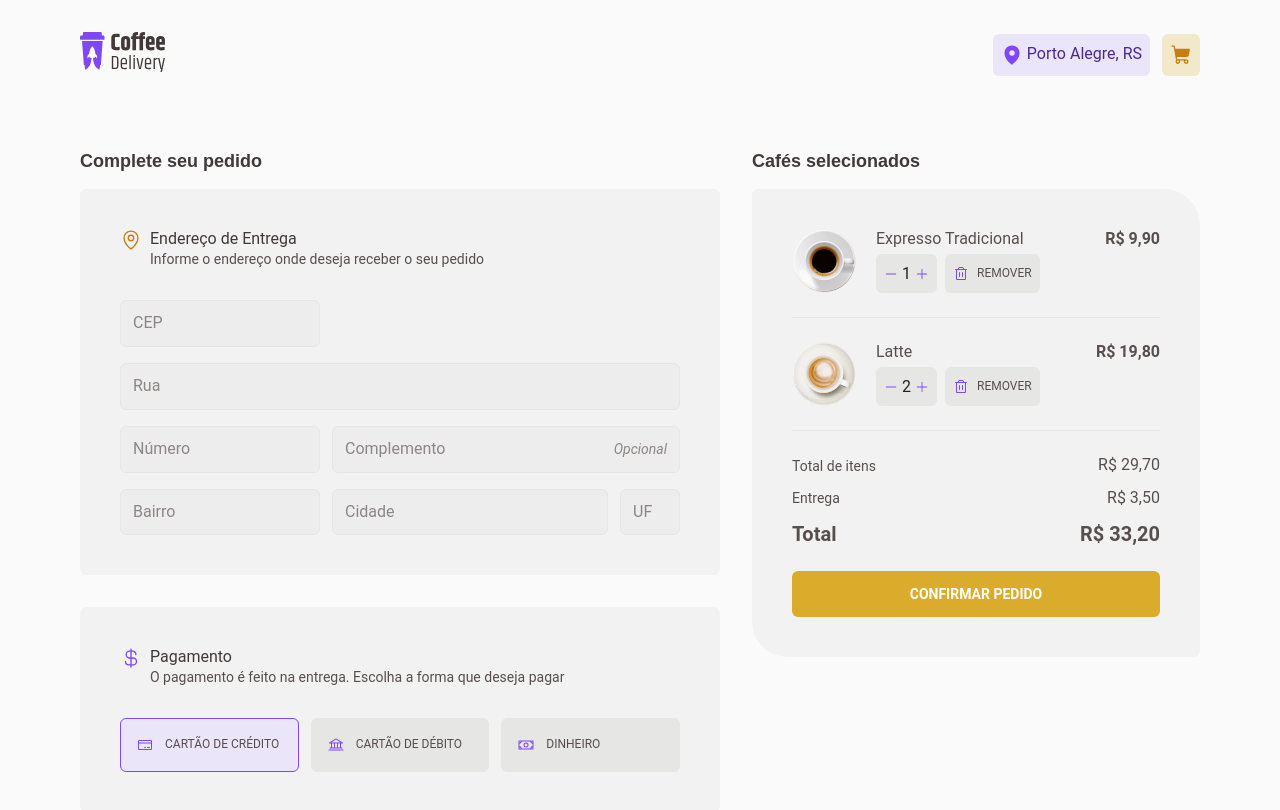
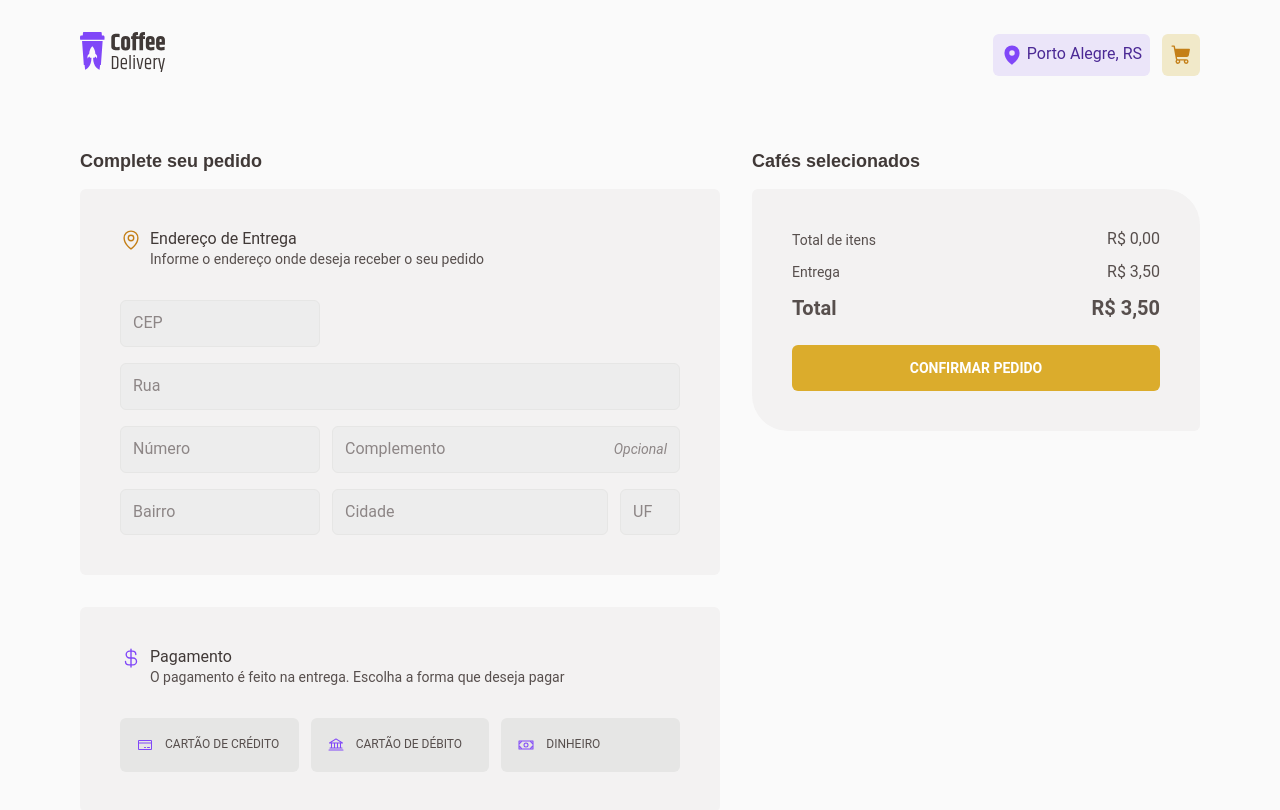
Before and after one commit to alessandroibes/ignite-challenge-reacjs-coffee-delivery, a React (Vite) app: page /checkout in a window 1280 px wide. Shown: the top 810 px of the page. Built offline with nearby package versions, Linux system fonts and the light colour scheme.

Commit message:
Funcionalidade de fechamento do pedido

```diff
--- a/package.json
+++ b/package.json
@@ -10,6 +10,7 @@
     "preview": "vite preview"
   },
   "dependencies": {
+    "@hookform/resolvers": "^3.7.0",
     "@phosphor-icons/react": "^2.1.6",
     "immer": "^10.1.1",
     "react": "^18.3.1",
--- a/src/components/TextInput/styles.ts
+++ b/src/components/TextInput/styles.ts
@@ -46,3 +46,9 @@ export const Container = styled.label`
     font-style: italic;
   }
 `;
+
+export const ErrorMessage = styled.p`
+  ${mixins.fonts.textXS};
+  font-weight: 400;
+  color: red;
+`;
--- a/src/pages/Checkout/index.tsx
+++ b/src/pages/Checkout/index.tsx
@@ -1,5 +1,5 @@
-import { z } from 'zod';
-
+import { Fragment } from 'react';
+import { SubmitHandler, useForm } from 'react-hook-form';
 import {
   Bank,
   CreditCard,
@@ -8,6 +8,14 @@ import {
   Money,
   Trash,
 } from '@phosphor-icons/react';
+import { z } from 'zod';
+import { zodResolver } from '@hookform/resolvers/zod';
+
+import { coffees } from '../../../data/database.json';
+import { QuantityInput } from '../../components/QuantityInput';
+import { Radio } from '../../components/Radio';
+import { TextInput } from '../../components/TextInput';
+import { useCart } from '../../hooks/useCart';
 
 import {
   AddressContainer,
@@ -21,12 +29,21 @@ import {
   Container,
   InfoContainer,
   PaymentContainer,
+  PaymentErrorMessage,
   PaymentHeading,
   PaymentOptions,
 } from './styles';
-import { QuantityInput } from '../../components/QuantityInput';
-import { Radio } from '../../components/Radio';
-import { TextInput } from '../../components/TextInput';
+
+type FormInputs = {
+  cep: number;
+  street: string;
+  number: string;
+  fullAddress: string;
+  neighborhood: string;
+  city: string;
+  state: string;
+  paymentMethod: 'credit' | 'debit' | 'cash';
+};
 
 const newOrder = z.object({
   cep: z.number({ invalid_type_error: 'Informe o CEP' }),
@@ -43,13 +60,71 @@ const newOrder = z.object({
 
 export type OrderInfo = z.infer<typeof newOrder>;
 
+const shippingPrice = 3.5;
+
 export function Checkout() {
+  const {
+    cart,
+    checkout,
+    incrementItemQuantity,
+    decrementItemQuantity,
+    removeItem,
+  } = useCart();
+
+  const coffeesInCart = cart.map(item => {
+    const coffeeInfo = coffees.find(coffee => coffee.id === item.id);
+
+    if (!coffeeInfo) {
+      throw new Error('Invalid coffee.');
+    }
+
+    return {
+      ...coffeeInfo,
+      quantity: item.quantity,
+    };
+  });
+
+  const totalItemsPrice = coffeesInCart.reduce((previousValue, currentItem) => {
+    return (previousValue += currentItem.price * currentItem.quantity);
+  }, 0);
+
+  const {
+    register,
+    handleSubmit,
+    watch,
+    formState: { errors },
+  } = useForm<FormInputs>({
+    resolver: zodResolver(newOrder),
+  });
+
+  const selectedPaymentMethod = watch('paymentMethod');
+
+  function handleItemIncrement(itemId: string) {
+    incrementItemQuantity(itemId);
+  }
+
+  function handleItemDecrement(itemId: string) {
+    decrementItemQuantity(itemId);
+  }
+
+  function handleItemRemove(itemId: string) {
+    removeItem(itemId);
+  }
+
+  const handleOrderCheckout: SubmitHandler<FormInputs> = data => {
+    if (cart.length === 0) {
+      return alert('É preciso ter pelo menos um item no carrinho');
+    }
+
+    checkout(data);
+  };
+
   return (
     <Container>
       <InfoContainer>
         <h2>Complete seu pedido</h2>
 
-        <form id="order">
+        <form id="order" onSubmit={handleSubmit(handleOrderCheckout)}>
           <AddressContainer>
             <AddressHeading>
               <MapPin size={22} />
@@ -66,38 +141,52 @@ export function Checkout() {
                 placeholder="CEP"
                 type="number"
                 containerProps={{ style: { gridArea: 'cep' } }}
+                error={errors.cep}
+                {...register('cep', { valueAsNumber: true })}
               />
 
               <TextInput
                 placeholder="Rua"
                 containerProps={{ style: { gridArea: 'street' } }}
+                error={errors.street}
+                {...register('street')}
               />
 
               <TextInput
                 placeholder="Número"
                 containerProps={{ style: { gridArea: 'number' } }}
+                error={errors.number}
+                {...register('number')}
               />
 
               <TextInput
                 placeholder="Complemento"
                 optional
                 containerProps={{ style: { gridArea: 'fullAddress' } }}
+                error={errors.fullAddress}
+                {...register('fullAddress')}
               />
 
               <TextInput
                 placeholder="Bairro"
                 containerProps={{ style: { gridArea: 'neighborhood' } }}
+                error={errors.neighborhood}
+                {...register('neighborhood')}
               />
 
               <TextInput
                 placeholder="Cidade"
                 containerProps={{ style: { gridArea: 'city' } }}
+                error={errors.city}
+                {...register('city')}
               />
 
               <TextInput
                 placeholder="UF"
                 maxLength={2}
                 containerProps={{ style: { gridArea: 'state' } }}
+                error={errors.state}
+                {...register('state')}
               />
             </AddressForm>
           </AddressContainer>
@@ -118,21 +207,39 @@ export function Checkout() {
 
             <PaymentOptions>
               <div>
-                <Radio isSelected={true} value="credit">
+                <Radio
+                  isSelected={selectedPaymentMethod === 'credit'}
+                  {...register('paymentMethod')}
+                  value="credit"
+                >
                   <CreditCard size={16} />
                   <span>Cartão de crédito</span>
                 </Radio>
 
-                <Radio isSelected={false} value="debit">
+                <Radio
+                  isSelected={selectedPaymentMethod === 'debit'}
+                  {...register('paymentMethod')}
+                  value="debit"
+                >
                   <Bank size={16} />
                   <span>Cartão de débito</span>
                 </Radio>
 
-                <Radio isSelected={false} value="cash">
+                <Radio
+                  isSelected={selectedPaymentMethod === 'cash'}
+                  {...register('paymentMethod')}
+                  value="cash"
+                >
                   <Money size={16} />
                   <span>Dinheiro</span>
                 </Radio>
               </div>
+
+              {errors.paymentMethod ? (
+                <PaymentErrorMessage role="alert">
+                  {errors.paymentMethod.message}
+                </PaymentErrorMessage>
+              ) : null}
             </PaymentOptions>
           </PaymentContainer>
         </form>
@@ -142,18 +249,23 @@ export function Checkout() {
         <h2>Cafés selecionados</h2>
 
         <CartTotal>
-          <>
+          {coffeesInCart.map(coffee => (
+            <Fragment key={coffee.id}>
               <Coffee>
                 <div>
-                <img src="/images/coffees/expresso-tradicional.png" />
+                  <img src={coffee.image} alt={coffee.title} />
 
                   <div>
-                  <span>Expresso Tradicional</span>
+                    <span>{coffee.title}</span>
 
                     <CoffeeInfo>
-                    <QuantityInput quantity={1} />
+                      <QuantityInput
+                        quantity={coffee.quantity}
+                        incrementQuantity={() => handleItemIncrement(coffee.id)}
+                        decrementQuantity={() => handleItemDecrement(coffee.id)}
+                      />
 
-                    <button>
+                      <button onClick={() => handleItemRemove(coffee.id)}>
                         <Trash />
                         <span>Remover</span>
                       </button>
@@ -161,55 +273,48 @@ export function Checkout() {
                   </div>
                 </div>
 
-              <aside>R$ 9,90</aside>
+                <aside>R$ {coffee.price?.toFixed(2)}</aside>
               </Coffee>
 
               <span />
-          </>
-
-          <>
-            <Coffee>
-              <div>
-                <img src="/images/coffees/latte.png" />
-
-                <div>
-                  <span>Latte</span>
-
-                  <CoffeeInfo>
-                    <QuantityInput quantity={2} />
-
-                    <button>
-                      <Trash />
-                      <span>Remover</span>
-                    </button>
-                  </CoffeeInfo>
-                </div>
-              </div>
-
-              <aside>R$ 19,80</aside>
-            </Coffee>
-
-            <span />
-          </>
+            </Fragment>
+          ))}
 
           <CartTotalInfo>
             <div>
               <span>Total de itens</span>
-              <span>R$ 29,70</span>
+              <span>
+                {new Intl.NumberFormat('pt-br', {
+                  currency: 'BRL',
+                  style: 'currency',
+                }).format(totalItemsPrice)}
+              </span>
             </div>
 
             <div>
               <span>Entrega</span>
-              <span>R$ 3,50</span>
+              <span>
+                {new Intl.NumberFormat('pt-br', {
+                  currency: 'BRL',
+                  style: 'currency',
+                }).format(shippingPrice)}
+              </span>
             </div>
 
             <div>
               <span>Total</span>
-              <span>R$ 33,20</span>
+              <span>
+                {new Intl.NumberFormat('pt-br', {
+                  currency: 'BRL',
+                  style: 'currency',
+                }).format(totalItemsPrice + shippingPrice)}
+              </span>
             </div>
           </CartTotalInfo>
 
-          <CheckoutButton type="submit">Confirmar pedido</CheckoutButton>
+          <CheckoutButton type="submit" form="order">
+            Confirmar pedido
+          </CheckoutButton>
         </CartTotal>
       </InfoContainer>
     </Container>
--- a/src/pages/Checkout/styles.ts
+++ b/src/pages/Checkout/styles.ts
@@ -205,3 +205,9 @@ export const CheckoutButton = styled.button`
     background-color: ${({ theme }) => theme.colors['yellow-dark']};
   }
 `;
+
+export const PaymentErrorMessage = styled.p`
+  ${mixins.fonts.textXS};
+  font-weight: 400;
+  color: red;
+`;
--- a/src/pages/Success/index.tsx
+++ b/src/pages/Success/index.tsx
@@ -1,9 +1,24 @@
 import { CurrencyDollar, MapPin, Timer } from '@phosphor-icons/react';
 import { useTheme } from 'styled-components';
+import { useParams } from 'react-router-dom';
+
+import { useCart } from '../../hooks/useCart';
 import { Container, Heading, Info, InfoContent, Order } from './styles';
 
 export function Success() {
   const theme = useTheme();
+  const { orders } = useCart();
+  const { orderId } = useParams();
+  const orderInfo = orders.find(order => order.id === Number(orderId));
+  const paymentMethod = {
+    credit: 'Cartão de crédito',
+    debit: 'Cartão de débito',
+    cash: 'Dinheiro',
+  };
+
+  if (!orderInfo?.id) {
+    return null;
+  }
 
   return (
     <Container>
@@ -24,10 +39,15 @@ export function Success() {
 
               <div>
                 <span>
-                  Entrega em <strong>Rua João Daniel Martinelli, 102</strong>
+                  Entrega em{' '}
+                  <strong>
+                    {orderInfo.street}, {orderInfo.number}
+                  </strong>
                 </span>
 
-                <span>Farrapos - Porto Alegre, RS</span>
+                <span>
+                  {orderInfo.neighborhood} - {orderInfo.city}, {orderInfo.state}
+                </span>
               </div>
             </div>
 
@@ -55,7 +75,7 @@ export function Success() {
               <div>
                 <span>Pagamento na entrega</span>
 
-                <strong>Cartão de Crédito</strong>
+                <strong>{paymentMethod[orderInfo.paymentMethod]}</strong>
               </div>
             </div>
           </InfoContent>
```
Also changed, not shown: src/components/TextInput/index.tsx (+31 -4 lines), 1 other file (tests, documents, lock files or other folders). Lines whose indentation alone changed are shown as unchanged.
